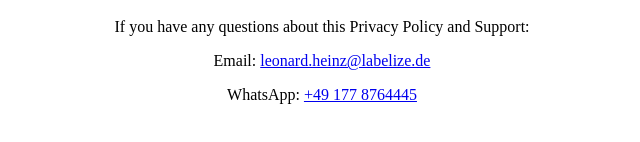
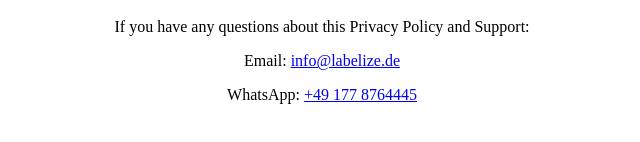
Before and after one commit to LabelizeApp/LabelizeApp.github.io, a plain HTML site: page index.html in a window 1280 px wide. Shown: the part 486-628 px from the top of the page, without its empty margins (318-958 px from the left). Drawn offline with Linux system fonts and the light colour scheme.

Commit message:
Update index.html

```diff
--- a/index.html
+++ b/index.html
@@ -58,7 +58,7 @@ We Use</strong></p>
 
 
 
-<p>Email: <a href="mailto:support@hire-mate.com.au">leonard.heinz@labelize.de</a></p>
+<p>Email: <a href="mailto:support@hire-mate.com.au">info@labelize.de</a></p>
 <p>WhatsApp: <a href="https://wa.me/message/KUVLT5LBK3ALI1">+49 177 8764445</a></p>
 
 </center>
```
